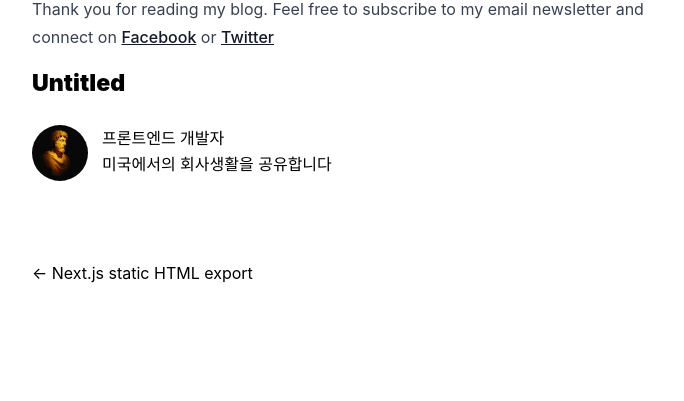
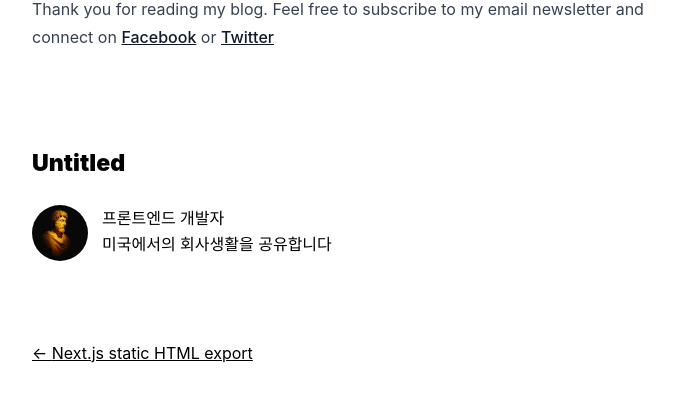
Before and after one commit to dongwook00/richmond, a Next.js app: page /post/nextjs-page-options-and-how-they-work in a window 1280 px wide. Shown: the part 5961-6362 px from the top of the page, without its empty margins (296-980 px from the left). Before the commit the page ends 6290 px from the top, so only its background shows below. Built offline with nearby package versions, Linux system fonts and the light colour scheme.

Commit message:
add footer

```diff
--- a/components/Aside.js
+++ b/components/Aside.js
@@ -1,9 +1,10 @@
 import Image from "next/image";
 import Link from "next/link";
+import classNames from "classnames";
 
 export default function Aside({ isHome }) {
   return (
-    <aside>
+    <aside className={classNames({ "mt-16 pt-7": !isHome })}>
       {!isHome && (
         <Link href="/">
           <a className="mt-">
--- /dev/null
+++ b/components/Footer.js
@@ -0,0 +1,8 @@
+export default function Footer() {
+  return (
+    <footer className="mt-16 pt-7 flex justify-between border-t border-slate-200">
+      <p>thisisemail@naver.com</p>
+      <p>unititled blog</p>
+    </footer>
+  );
+}
--- a/components/Nav.js
+++ b/components/Nav.js
@@ -17,7 +17,7 @@ export default function Nav({ slug }) {
 
     if (currentIndex === 0) {
       navEl = (
-        <ul className="flex justify-end">
+        <ul className="flex justify-end underline">
           <li>
             <Link href={`/post/${posts[currentIndex + 1].slug}`}>
               <a>{posts[currentIndex + 1].frontmatter.title} →</a>
@@ -27,7 +27,7 @@ export default function Nav({ slug }) {
       );
     } else if (currentIndex === posts.length - 1) {
       navEl = (
-        <ul className="flex justify-start">
+        <ul className="flex justify-start underline">
           <li>
             <Link href={`/post/${posts[currentIndex - 1].slug}`}>
               <a>← {posts[currentIndex - 1].frontmatter.title}</a>
@@ -37,13 +37,13 @@ export default function Nav({ slug }) {
       );
     } else {
       navEl = (
-        <ul className="flex justify-between">
-          <li>
+        <ul className="flex flex-col gap-y-4 underline">
+          <li className="self-start">
             <Link href={`/post/${posts[currentIndex - 1].slug}`}>
               <a>← {posts[currentIndex - 1].frontmatter.title}</a>
             </Link>
           </li>
-          <li>
+          <li className="self-end">
             <Link href={`/post/${posts[currentIndex + 1].slug}`}>
               <a>{posts[currentIndex - 1].frontmatter.title} →</a>
             </Link>
--- a/components/layout.js
+++ b/components/layout.js
@@ -2,6 +2,7 @@ import { useRouter } from "next/router";
 import Header from "./Header";
 import Aside from "./Aside";
 import Nav from "./Nav";
+import Footer from "./Footer";
 
 export default function Layout({ children }) {
   const router = useRouter();
@@ -15,6 +16,7 @@ export default function Layout({ children }) {
             <Header isHome={isHome} />
             <Aside isHome={isHome} />
             <main>{children}</main>
+            <Footer />
           </>
         ) : (
           <>
--- a/package.json
+++ b/package.json
@@ -9,6 +9,7 @@
     "lint": "next lint"
   },
   "dependencies": {
+    "classnames": "^2.3.2",
     "gray-matter": "^4.0.3",
     "markdown-it": "^13.0.1",
     "next": "12.3.0",
```
Also changed, not shown: 2 other files (tests, documents, lock files or other folders).
